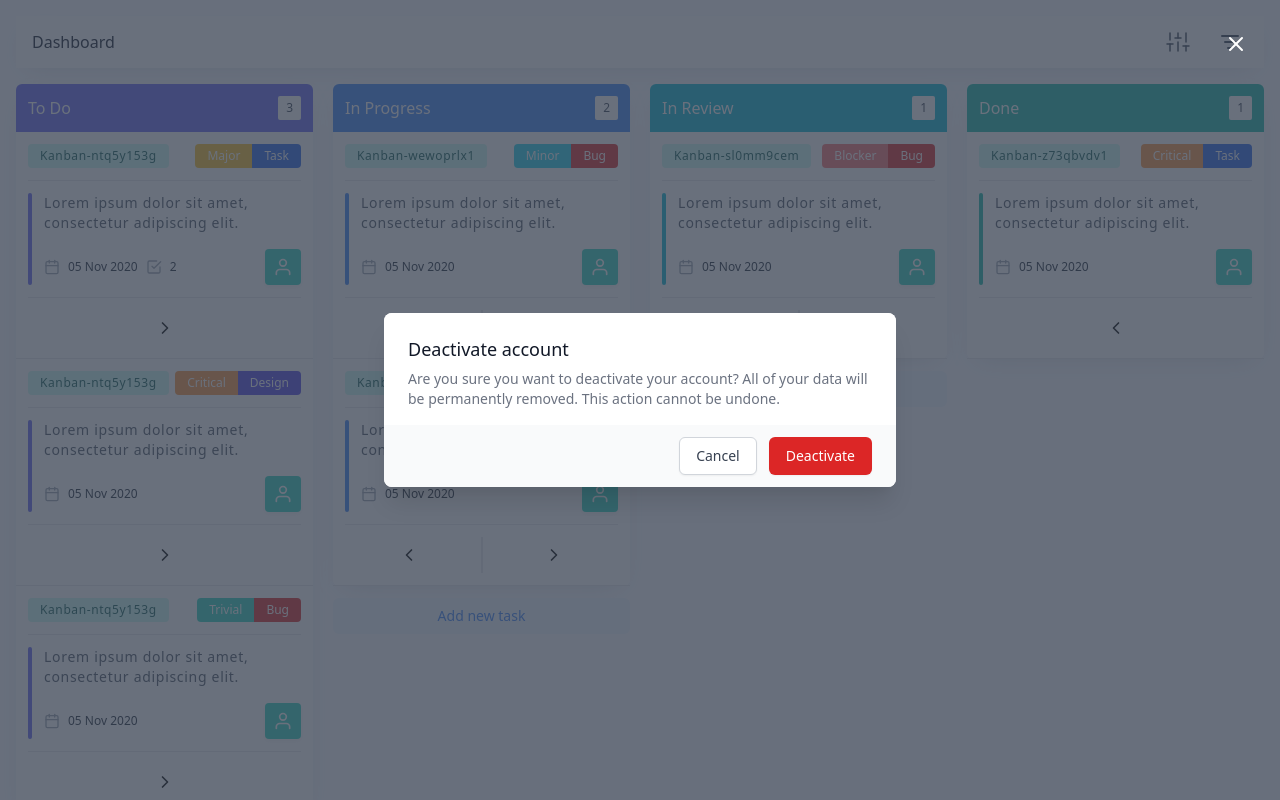
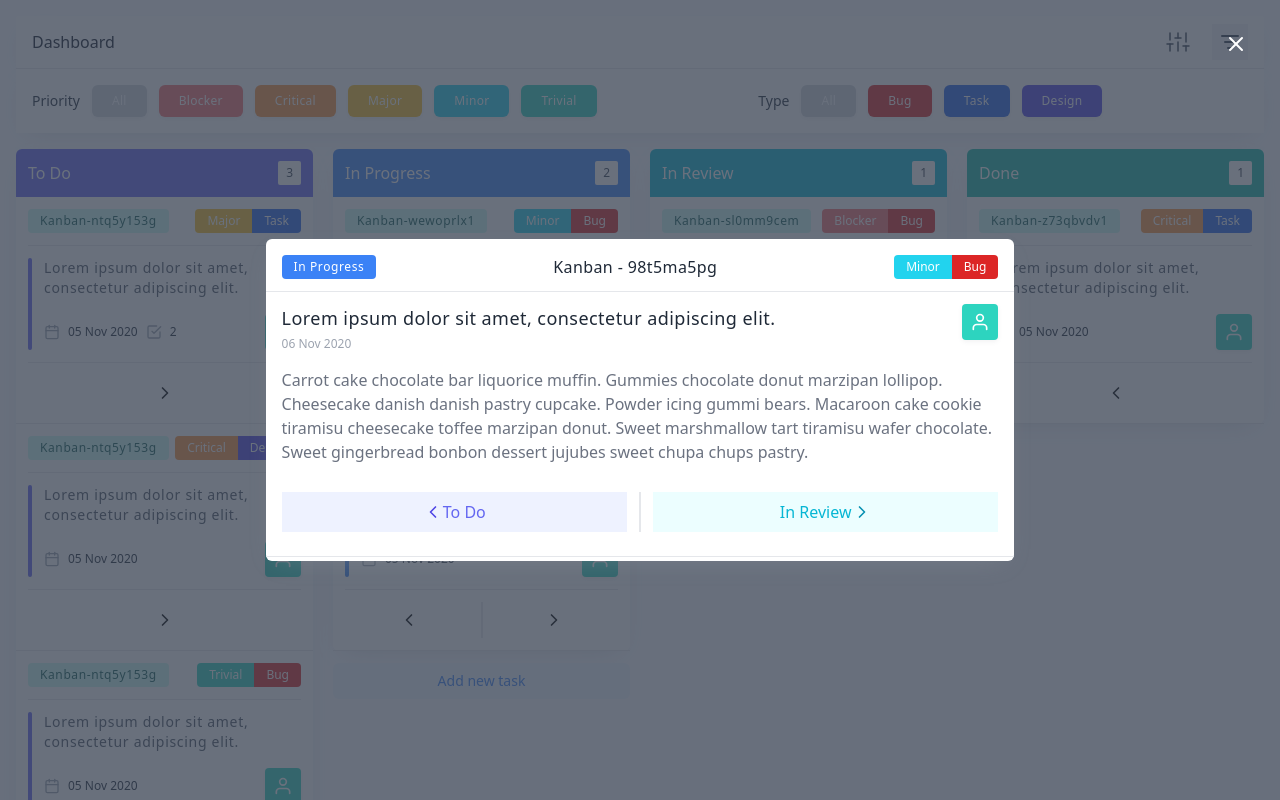
Before and after one commit to stephanrusu/learn-vue-ts, a Vue app: page / in a window 1280 px wide. Both pictures are taken after a click on the button 1178 px from the left and 42 px from the top of the page. Shown: the top 800 px of the page. Built offline with nearby package versions, Linux system fonts and the light colour scheme.

Commit message:
Add kanban filter feature

```diff
--- a/src/components/KanbanPage.vue
+++ b/src/components/KanbanPage.vue
@@ -2,7 +2,7 @@
   <!-- This example requires Tailwind CSS v2.0+ -->
   <div class="px-4 pb-4 font-sans">
     <div class="mb-4">
-      <div class="mt-4 shadow-card bg-white px-4 py-2 flex items-center justify-between">
+      <div class="mt-4 shadow-card bg-white px-4 py-2 flex items-center justify-between rounded-sm">
         <router-link :to="{ name: 'kanban' }">
           <h1 class="text-md font-medium leading-tight text-gray-900">Dashboard</h1>
         </router-link>
@@ -75,7 +75,7 @@ export default {
   data() {
     return {
       isModalOpen: false,
-      isFilterOpen: false,
+      isFilterOpen: true,
     };
   },
 };
--- a/src/components/kanban/ModalContainer.vue
+++ b/src/components/kanban/ModalContainer.vue
@@ -4,41 +4,93 @@
     <div class="fixed inset-0 transition-opacity" aria-hidden="true">
       <div class="absolute inset-0 bg-gray-700 opacity-75"></div>
     </div>
-    <div class="flex items-center justify-center min-h-screen p-4 text-center sm:p-0">
-      <div
-        class="bg-white rounded-lg text-left overflow-hidden shadow-xl transform transition-all sm:my-8 sm:align-middle sm:max-w-lg sm:w-full"
-        role="dialog"
-        aria-modal="true"
-        aria-labelledby="modal-headline"
-      >
-        <div class="bg-white px-4 pt-5 pb-4 sm:p-6 sm:pb-4">
-          <div class="sm:flex sm:items-start">
-            <div class="mt-3 text-center sm:mt-0 sm:text-left">
-              <h3 id="modal-headline" class="text-lg leading-6 font-medium text-gray-900">Deactivate account</h3>
-              <div class="mt-2">
-                <p class="text-sm text-gray-500">
-                  Are you sure you want to deactivate your account? All of your data will be permanently removed. This
-                  action cannot be undone.
-                </p>
+    <div class="flex items-center justify-center min-h-screen p-4">
+      <main class="shadow-card bg-white py-1 flex flex-col w-p-60 z-20 rounded-md">
+        <div class="flex items-center justify-between py-3 px-4 border-b">
+          <div class="rounded px-3 py-1 bg-blue-500 text-xs font-medium tracking-wider text-white">In Progress</div>
+          <div class="text-md text-gray-800 font-medium tracking-wide">Kanban - 98t5ma5pg</div>
+          <div class="flex flex-row">
+            <div class="rounded-tl rounded-bl px-3 py-1 bg-cyan-400 text-xs font-medium text-white">Minor</div>
+            <div class="rounded-tr rounded-br px-3 py-1 bg-red-600 text-xs font-medium text-white">Bug</div>
           </div>
         </div>
+        <div class="flex flex-col py-3 px-4 border-b">
+          <div class="flex items-start justify-between">
+            <div>
+              <div class="mb-1 text-lg text-gray-800 font-medium tracking-wide">
+                Lorem ipsum dolor sit amet, consectetur adipiscing elit.
+              </div>
+              <div class="text-xs text-gray-400">06 Nov 2020</div>
+            </div>
+            <div class="bg-teal-400 p-2 rounded shadow-small">
+              <svg
+                xmlns="http://www.w3.org/2000/svg"
+                width="24"
+                height="24"
+                viewBox="0 0 24 24"
+                fill="none"
+                stroke="currentColor"
+                stroke-width="2"
+                stroke-linecap="round"
+                stroke-linejoin="round"
+                class="feather feather-user stroke-current text-white stroke-2 w-5 h-5"
+              >
+                <path d="M20 21v-2a4 4 0 0 0-4-4H8a4 4 0 0 0-4 4v2"></path>
+                <circle cx="12" cy="7" r="4"></circle>
+              </svg>
             </div>
           </div>
-        <div class="bg-gray-50 px-4 py-3 sm:px-6 sm:flex sm:flex-row-reverse">
+          <div class="py-4 text-md text-gray-500">
+            Carrot cake chocolate bar liquorice muffin. Gummies chocolate donut marzipan lollipop. Cheesecake danish
+            danish pastry cupcake. Powder icing gummi bears. Macaroon cake cookie tiramisu cheesecake toffee marzipan
+            donut. Sweet marshmallow tart tiramisu wafer chocolate. Sweet gingerbread bonbon dessert jujubes sweet chupa
+            chups pastry.
+          </div>
+          <div class="flex flex-row py-3">
             <button
               type="button"
-            class="w-full inline-flex justify-center rounded-md border border-transparent shadow-sm px-4 py-2 bg-red-600 text-base font-medium text-white hover:bg-red-700 focus:outline-none focus:ring-2 focus:ring-offset-2 focus:ring-red-500 sm:ml-3 sm:w-auto sm:text-sm"
+              class="flex flex-1 px-3 py-2 bg-indigo-50 hover:bg-indigo-100 items-center justify-center"
             >
-            Deactivate
+              <svg
+                fill="none"
+                height="24"
+                stroke="currentColor"
+                stroke-linecap="round"
+                stroke-linejoin="round"
+                stroke-width="2"
+                viewBox="0 0 24 24"
+                width="24"
+                xmlns="http://www.w3.org/2000/svg"
+                class="feather chevron-left w-5 h-5 stroke-current text-indigo-600"
+              >
+                <polyline points="15 18 9 12 15 6"></polyline>
+              </svg>
+              <div class="font-medium text-indigo-500">To Do</div>
             </button>
+            <div class="flex-none mx-3 border"></div>
             <button
               type="button"
-            class="mt-3 w-full inline-flex justify-center rounded-md border border-gray-300 shadow-sm px-4 py-2 bg-white text-base font-medium text-gray-700 hover:bg-gray-50 focus:outline-none focus:ring-2 focus:ring-offset-2 focus:ring-indigo-500 sm:mt-0 sm:ml-3 sm:w-auto sm:text-sm"
+              class="flex flex-1 px-3 py-2 bg-cyan-50 hover:bg-cyan-100 items-center justify-center"
             >
-            Cancel
+              <div class="font-medium text-cyan-500">In Review</div>
+              <svg
+                fill="none"
+                height="24"
+                stroke="currentColor"
+                stroke-linecap="round"
+                stroke-linejoin="round"
+                stroke-width="2"
+                viewBox="0 0 24 24"
+                width="24"
+                xmlns="http://www.w3.org/2000/svg"
+                class="feather chevron-right w-5 h-5 stroke-current text-cyan-600"
+              >
+                <polyline points="9 18 15 12 9 6"></polyline>
+              </svg>
             </button>
           </div>
         </div>
+      </main>
     </div>
     <button
       type="button"
--- a/src/components/kanban/filters/KanbanFilter.vue
+++ b/src/components/kanban/filters/KanbanFilter.vue
@@ -8,8 +8,9 @@
 <script>
 import KanbanFilterPriority from "./KanbanFilterPriority.vue";
 import KanbanFilterType from "./KanbanFilterType.vue";
+
 export default {
-  name: "KanbanBase",
+  name: "KanbanFilter",
   components: { KanbanFilterPriority, KanbanFilterType },
 };
 </script>
--- a/src/components/kanban/filters/KanbanFilterButton.vue
+++ b/src/components/kanban/filters/KanbanFilterButton.vue
@@ -2,7 +2,10 @@
   <button
     :key="filterType.text"
     type="button"
-    :class="`${filterType.background.color} hover:${filterType.background.active} text-white px-5 py-2 rounded-md text-xs font-medium tracking-wide shadow-small`"
+    :class="`${isActive ? filterType.background.active : filterType.background.color} hover:${
+      filterType.background.active
+    } text-white px-5 py-2 rounded-md text-xs font-medium tracking-wide shadow-small`"
+    @click="$emit('selectFilter', filterType.key)"
   >
     {{ filterType.text }}
   </button>
@@ -24,6 +27,10 @@ export default {
         };
       },
     },
+    isActive: {
+      type: Boolean,
+      default: false,
+    },
   },
 };
 </script>
--- a/src/components/kanban/filters/KanbanFilterPriority.vue
+++ b/src/components/kanban/filters/KanbanFilterPriority.vue
@@ -2,7 +2,12 @@
   <div class="flex items-center space-x-3 flex-auto">
     <label class="text-sm font-medium leading-tight text-gray-800">Priority</label>
     <template v-for="filter in priorityFilters">
-      <kanban-filter-button :key="filter.text" :filter-type="filter" />
+      <kanban-filter-button
+        :key="filter.key"
+        :filter-type="filter"
+        :is-active="selectedFilter === filter.key"
+        @selectFilter="updateFilter"
+      />
     </template>
   </div>
 </template>
@@ -10,6 +15,7 @@
 <script>
 import { KanbanPriorityFilter } from "@/constants/enums";
 import KanbanFilterButton from "./KanbanFilterButton.vue";
+
 export default {
   name: "KanbanFilterPriority",
   components: { KanbanFilterButton },
@@ -18,6 +24,16 @@ export default {
       priorityFilters: KanbanPriorityFilter,
     };
   },
+  computed: {
+    selectedFilter() {
+      return this.$store.getters.priority;
+    },
+  },
+  methods: {
+    updateFilter(value) {
+      this.$store.dispatch("setPriorityFilter", { filter: value });
+    },
+  },
 };
 </script>
 
--- a/src/components/kanban/filters/KanbanFilterType.vue
+++ b/src/components/kanban/filters/KanbanFilterType.vue
@@ -2,7 +2,12 @@
   <div class="flex items-center space-x-3 flex-auto">
     <label class="text-sm font-medium leading-tight text-gray-800">Type</label>
     <template v-for="filter in typeFilters">
-      <kanban-filter-button :key="filter.text" :filter-type="filter" />
+      <kanban-filter-button
+        :key="filter.key"
+        :filter-type="filter"
+        :is-active="selectedFilter === filter.key"
+        @selectFilter="updateFilter"
+      />
     </template>
   </div>
 </template>
@@ -10,14 +15,25 @@
 <script>
 import { KanbanTypeFilter } from "@/constants/enums";
 import KanbanFilterButton from "./KanbanFilterButton.vue";
+
 export default {
-  name: "KanbanFilterPriority",
+  name: "KanbanFilterType",
   components: { KanbanFilterButton },
   data() {
     return {
       typeFilters: KanbanTypeFilter,
     };
   },
+  computed: {
+    selectedFilter() {
+      return this.$store.getters.type;
+    },
+  },
+  methods: {
+    updateFilter(value) {
+      this.$store.dispatch("setTypeFilter", { filter: value });
+    },
+  },
 };
 </script>
 
--- a/src/components/kanban/task/KanbanTaskDisplay.vue
+++ b/src/components/kanban/task/KanbanTaskDisplay.vue
@@ -57,7 +57,7 @@
           <button
             v-if="!isFirstBoard"
             type="button"
-            :class="`flex flex-1 px-3 py-2 bg-${actionsBoard.prevBoard.board.color}-50 hover:bg-${actionsBoard.prevBoard.board.color}-100 items-center justify-center`"
+            :class="`flex flex-1 px-3 py-2 bg-${actionsBoard.prevBoard.board.color}-50 hover:bg-${actionsBoard.prevBoard.board.color}-100 items-center justify-center shadow-sm`"
             @click="moveTask(-1)"
           >
             <svg
@@ -82,7 +82,7 @@
           <button
             v-if="!isLastBoard"
             type="button"
-            :class="`flex flex-1 px-3 py-2 bg-${actionsBoard.nextBoard.board.color}-50 hover:bg-${actionsBoard.nextBoard.board.color}-100 items-center justify-center`"
+            :class="`flex flex-1 px-3 py-2 bg-${actionsBoard.nextBoard.board.color}-50 hover:bg-${actionsBoard.nextBoard.board.color}-100 items-center justify-center shadow-sm`"
             @click="moveTask(1)"
           >
             <div :class="`font-medium text-${actionsBoard.nextBoard.board.color}-500`">
--- a/src/constants/enums.js
+++ b/src/constants/enums.js
@@ -8,6 +8,7 @@ export const Boards = {
 export const KanbanPriorityFilter = {
   all: {
     text: "All",
+    key: "all",
     background: {
       color: "bg-gray-200",
       active: "bg-gray-300",
@@ -15,6 +16,7 @@ export const KanbanPriorityFilter = {
   },
   blocker: {
     text: "Blocker",
+    key: "blocker",
     background: {
       color: "bg-red-400",
       active: "bg-red-500",
@@ -22,6 +24,7 @@ export const KanbanPriorityFilter = {
   },
   critical: {
     text: "Critical",
+    key: "critical",
     background: {
       color: "bg-orange-400",
       active: "bg-orange-500",
@@ -29,6 +32,7 @@ export const KanbanPriorityFilter = {
   },
   major: {
     text: "Major",
+    key: "major",
     background: {
       color: "bg-yellow-400",
       active: "bg-yellow-500",
@@ -36,6 +40,7 @@ export const KanbanPriorityFilter = {
   },
   minor: {
     text: "Minor",
+    key: "minor",
     background: {
       color: "bg-cyan-400",
       active: "bg-cyan-500",
@@ -43,6 +48,7 @@ export const KanbanPriorityFilter = {
   },
   trivial: {
     text: "Trivial",
+    key: "trivial",
     background: {
       color: "bg-teal-400",
       active: "bg-teal-500",
@@ -53,6 +59,7 @@ export const KanbanPriorityFilter = {
 export const KanbanTypeFilter = {
   all: {
     text: "All",
+    key: "all",
     background: {
       color: "bg-gray-200",
       active: "bg-gray-300",
@@ -60,6 +67,7 @@ export const KanbanTypeFilter = {
   },
   bug: {
     text: "Bug",
+    key: "bug",
     background: {
       color: "bg-red-600",
       active: "bg-red-700",
@@ -67,6 +75,7 @@ export const KanbanTypeFilter = {
   },
   task: {
     text: "Task",
+    key: "task",
     background: {
       color: "bg-blue-600",
       active: "bg-blue-700",
@@ -74,6 +83,7 @@ export const KanbanTypeFilter = {
   },
   design: {
     text: "Design",
+    key: "design",
     background: {
       color: "bg-indigo-600",
       active: "bg-indigo-700",
--- a/src/store/index.js
+++ b/src/store/index.js
@@ -1,6 +1,7 @@
 import Vue from "vue";
 import Vuex from "vuex";
 import kanban from "./modules/kanban";
+import kanbanFilter from "./modules/kanbanFilter";
 
 Vue.use(Vuex);
 
@@ -10,5 +11,6 @@ export default new Vuex.Store({
   actions: {},
   modules: {
     kanban,
+    kanbanFilter,
   },
 });
--- /dev/null
+++ b/src/store/modules/kanbanFilter.js
@@ -0,0 +1,30 @@
+const kanbanFilter = {
+  state: {
+    type: "all",
+    priority: "all",
+  },
+  actions: {
+    setTypeFilter({ commit }, payload) {
+      const { filter } = payload;
+      commit("typeFilter", filter);
+    },
+    setPriorityFilter({ commit }, payload) {
+      const { filter } = payload;
+      commit("priorityFilter", filter);
+    },
+  },
+  getters: {
+    type: (state) => state.type,
+    priority: (state) => state.priority,
+  },
+  mutations: {
+    typeFilter(state, payload) {
+      state.type = payload;
+    },
+    priorityFilter(state, payload) {
+      state.priority = payload;
+    },
+  },
+};
+
+export default kanbanFilter;
```
Lines whose indentation alone changed are shown as unchanged.
